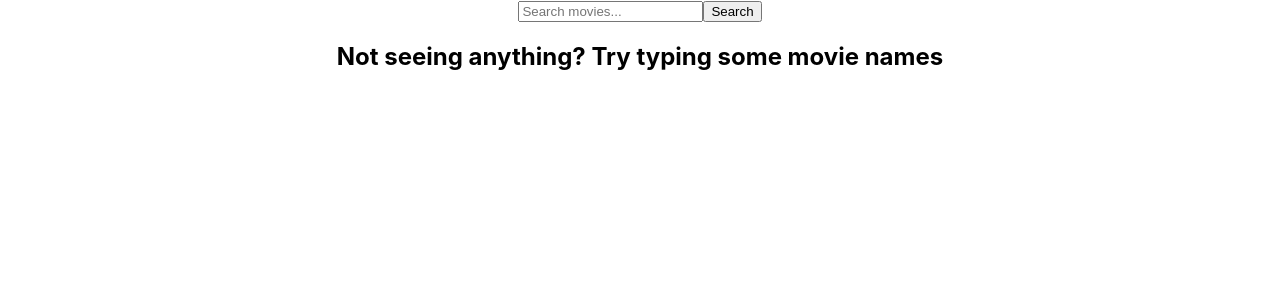
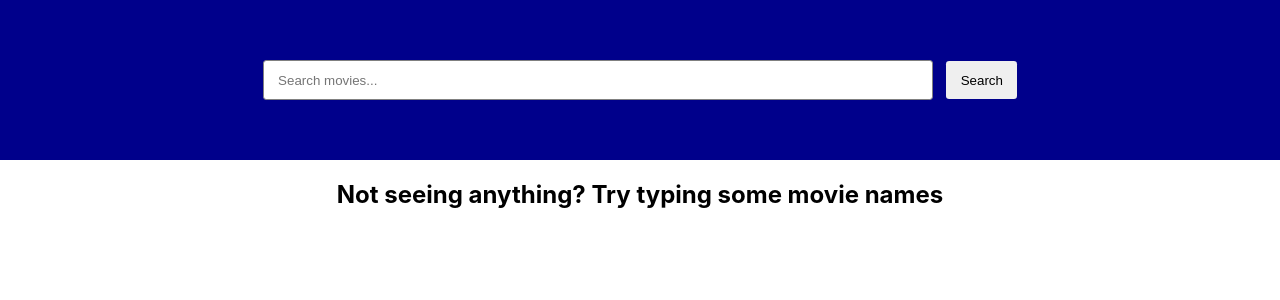
Before and after one commit to DerianMelvin/react-movie-list, a React (Create React App) app: page / in a window 1280 px wide. Shown: the top 300 px of the page. Built offline with nearby package versions, Linux system fonts and the light colour scheme.

Commit message:
Add styling for SearchBar component - Create SearchBar.module.css - Import CSS module to SearchBar

```diff
--- a/src/components/SearchBar.jsx
+++ b/src/components/SearchBar.jsx
@@ -2,6 +2,7 @@ import { useState } from "react";
 import axios from "axios";
 import { useDispatch } from "react-redux";
 import { searchMovies } from "../redux/actions";
+import styles from "../css/SearchBar.module.css";
 
 const SearchBar = () => {
   // Redux setup
@@ -19,14 +20,15 @@ const SearchBar = () => {
   };
 
   return (
-    <form onSubmit={getData}>
+    <form className={styles.form} onSubmit={getData}>
       <input
+        className={styles.input}
         type="text"
         placeholder="Search movies..."
         value={query}
         onChange={(e) => setQuery(e.target.value)}
       />
-      <button>Search</button>
+      <button className={styles.search}>Search</button>
     </form>
   );
 };
--- /dev/null
+++ b/src/css/SearchBar.module.css
@@ -0,0 +1,26 @@
+.form {
+  width: 100%;
+  height: 20vh;
+  min-height: 5rem;
+  display: flex;
+  justify-content: center;
+  align-items: center;
+  background-color: darkblue;
+}
+
+.input,
+.search {
+  padding: 0.7rem 0.9rem;
+  border-radius: 0.2rem;
+}
+
+.input {
+  width: 50%;
+  border: 1px solid gray;
+}
+
+.search {
+  margin-left: 0.8rem;
+  cursor: pointer;
+  border: none;
+}
```
